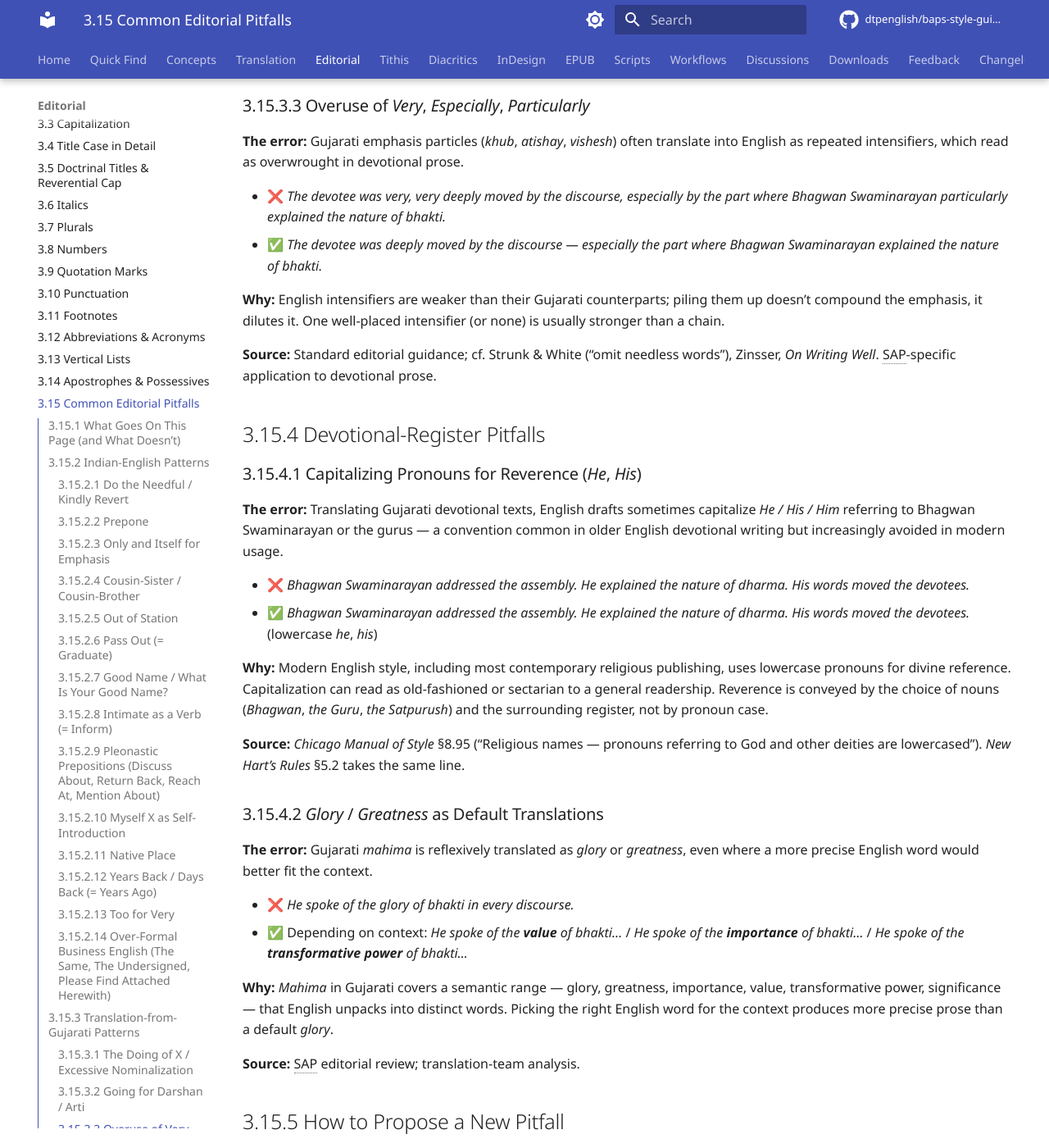
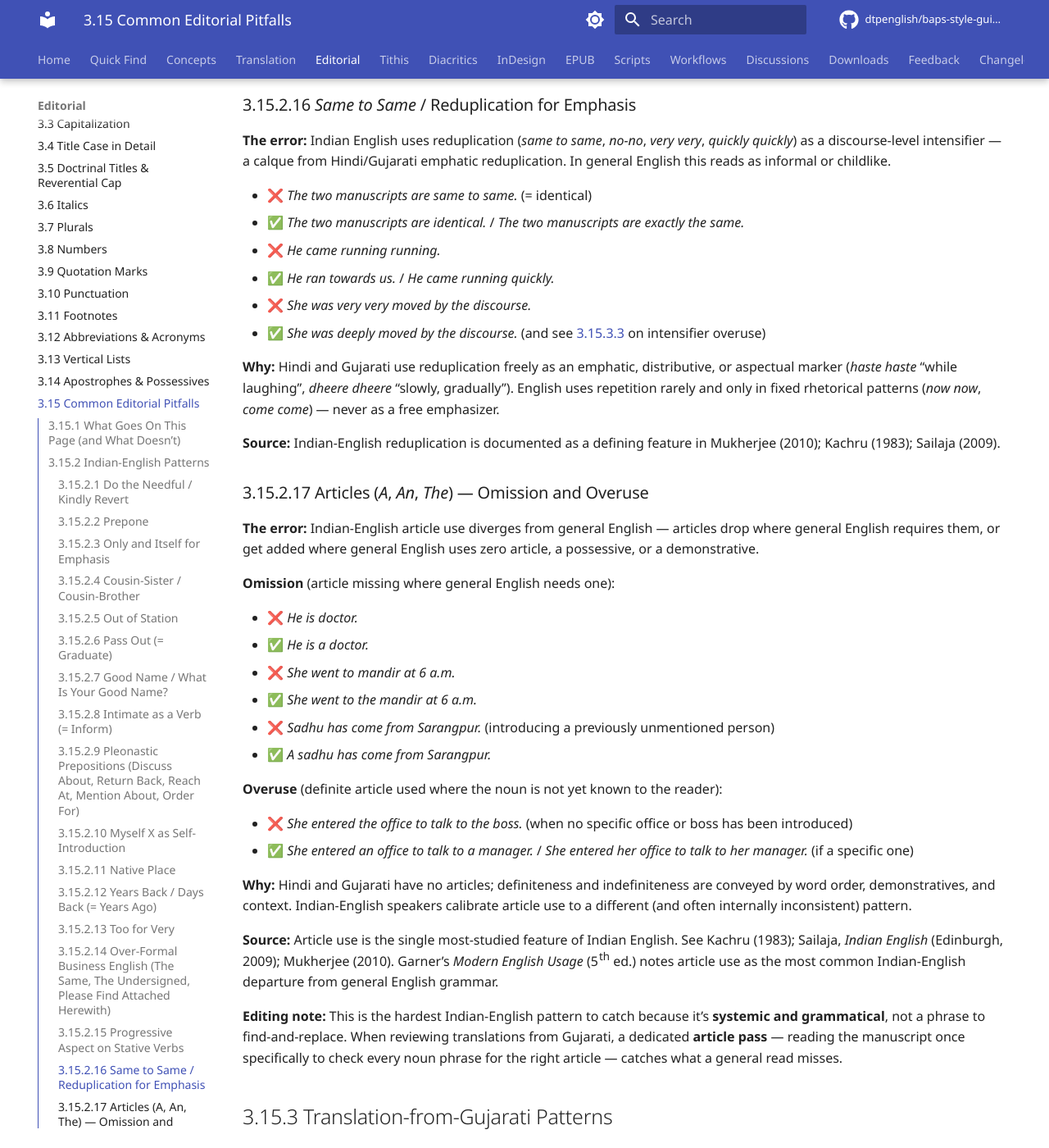
Before and after one commit to dtpenglish/baps-style-guide, an MkDocs documentation site: the page built from docs/editorial/pitfalls.md, in a window 1280 px wide and 1400 px high, scrolled down 6757 px. Shown: the whole window at 82% size. Built offline with MkDocs 1.6.1 and Material for MkDocs 9.7.7, drawn with Linux system fonts in a browser that asks for light colours; comment, search, counter and statistics services are not loaded; the version menu is left out; some of the changed text lies outside the part shown.

Commit message:
3.15.2: add four more Indian-English patterns
- 3.15.2.9 (existing) gains 'order for' as another pleonastic
  preposition example.
- 3.15.2.15 Progressive aspect on stative verbs (I am
  understanding, He is having two brothers) -- Kachru, Sailaja,
  Mukherjee, Garner.
- 3.15.2.16 'Same to same' / reduplication for emphasis (calque
  from Hindi/Gujarati emphatic reduplication) -- Kachru,
  Mukherjee, Sailaja.
- 3.15.2.17 Article use (omission and overuse) -- the most-studied
  Indian-English feature; hardest to catch because it's systemic
  rather than lexical. Includes the recommendation to do a
  dedicated article pass when reviewing translations from Gujarati.

Quick Find gets four new entries (A: articles, P: progressive +
updated pleonastic anchor, S: same to same).

Indian-English Patterns now has 17 items in total.

```diff
--- a/docs/editorial/pitfalls.md
+++ b/docs/editorial/pitfalls.md
@@ -104,7 +104,7 @@ If a candidate fails any of the above, raise it at the next editorial review mee
 
 **Source:** OED entry for *intimate* (v.), sense 2, "to make known formally, announce; to notify": now chiefly formal or in Indian English.
 
-### 3.15.2.9 Pleonastic Prepositions (*Discuss About*, *Return Back*, *Reach At*, *Mention About*)
+### 3.15.2.9 Pleonastic Prepositions (*Discuss About*, *Return Back*, *Reach At*, *Mention About*, *Order For*)
 **The error:** Indian English routinely adds prepositions to verbs that don't need them.
 
 - ❌ *We discussed about the new project.*
@@ -115,6 +115,8 @@ If a candidate fails any of the above, raise it at the next editorial review mee
 - ✅ *We reached the venue by 9 a.m.* / *We arrived at the venue by 9 a.m.*
 - ❌ *He mentioned about the discourse.*
 - ✅ *He mentioned the discourse.*
+- ❌ *I ordered for two copies of the book.*
+- ✅ *I ordered two copies of the book.* (*ordered for* is fine when *for* introduces a beneficiary — *I ordered for him*, *I placed an order for two copies* — but not before a direct object.)
 
 **Why:** These verbs are already transitive or already directional; the added preposition is redundant. The redundancy is strongly established in Indian English but flagged as nonstandard by all major usage guides.
 
@@ -176,6 +178,61 @@ If a candidate fails any of the above, raise it at the next editorial review mee
 **Why:** These constructions are residues of nineteenth-century British administrative English, preserved in Indian official, legal, and business writing. They survive in some legal contexts but are replaced in modern English by direct phrasing.
 
 **Source:** *Plain English Campaign* style guides (UK); GOV.UK style guide. The *Hindu* style guide treats these as forms to avoid in news writing.
+
+### 3.15.2.15 Progressive Aspect on Stative Verbs
+**The error:** Indian English freely uses the *-ing* (progressive) form with **stative** verbs — verbs that describe ongoing states rather than actions: *know*, *understand*, *believe*, *want*, *mean*, *prefer*, *contain*, *possess*, *deserve*, *recognize*, and *have* in the sense of possession.
+
+- ❌ *I am understanding the discourse.*
+- ✅ *I understand the discourse.*
+- ❌ *He is having two brothers.* (sense: possession)
+- ✅ *He has two brothers.*
+- ❌ *We are knowing him for many years.*
+- ✅ *We have known him for many years.*
+- ❌ *She is believing in the guru's words.*
+- ✅ *She believes in the guru's words.*
+
+**Why:** Hindi and Gujarati don't make the stative/dynamic distinction English does — the same verbal form covers both. Indian English calques the source-language pattern, extending the English progressive to verbs that general English keeps in the simple present.
+
+**Source:** B. B. Kachru, *The Indianization of English* (1983); a defining feature of Indian English noted in Sailaja, *Indian English* (Edinburgh, 2009) and Mukherjee (2010). Garner's *Modern English Usage* (5th ed.) flags the conflict.
+
+**Note:** *Having* in the sense of "experiencing" or "consuming" is fine in general English (*I am having lunch*, *She is having a difficult time*). The pitfall is specifically the **possessive** sense.
+
+### 3.15.2.16 *Same to Same* / Reduplication for Emphasis
+**The error:** Indian English uses reduplication (*same to same*, *no-no*, *very very*, *quickly quickly*) as a discourse-level intensifier — a calque from Hindi/Gujarati emphatic reduplication. In general English this reads as informal or childlike.
+
+- ❌ *The two manuscripts are same to same.* (= identical)
+- ✅ *The two manuscripts are identical.* / *The two manuscripts are exactly the same.*
+- ❌ *He came running running.*
+- ✅ *He ran towards us.* / *He came running quickly.*
+- ❌ *She was very very moved by the discourse.*
+- ✅ *She was deeply moved by the discourse.* (and see [3.15.3.3](#31533-overuse-of-very-especially-particularly) on intensifier overuse)
+
+**Why:** Hindi and Gujarati use reduplication freely as an emphatic, distributive, or aspectual marker (*haste haste* "while laughing", *dheere dheere* "slowly, gradually"). English uses repetition rarely and only in fixed rhetorical patterns (*now now*, *come come*) — never as a free emphasizer.
+
+**Source:** Indian-English reduplication is documented as a defining feature in Mukherjee (2010); Kachru (1983); Sailaja (2009).
+
+### 3.15.2.17 Articles (*A*, *An*, *The*) — Omission and Overuse
+**The error:** Indian-English article use diverges from general English — articles drop where general English requires them, or get added where general English uses zero article, a possessive, or a demonstrative.
+
+**Omission** (article missing where general English needs one):
+
+- ❌ *He is doctor.*
+- ✅ *He is a doctor.*
+- ❌ *She went to mandir at 6 a.m.*
+- ✅ *She went to the mandir at 6 a.m.*
+- ❌ *Sadhu has come from Sarangpur.* (introducing a previously unmentioned person)
+- ✅ *A sadhu has come from Sarangpur.*
+
+**Overuse** (definite article used where the noun is not yet known to the reader):
+
+- ❌ *She entered the office to talk to the boss.* (when no specific office or boss has been introduced)
+- ✅ *She entered an office to talk to a manager.* / *She entered her office to talk to her manager.* (if a specific one)
+
+**Why:** Hindi and Gujarati have no articles; definiteness and indefiniteness are conveyed by word order, demonstratives, and context. Indian-English speakers calibrate article use to a different (and often internally inconsistent) pattern.
+
+**Source:** Article use is the single most-studied feature of Indian English. See Kachru (1983); Sailaja, *Indian English* (Edinburgh, 2009); Mukherjee (2010). Garner's *Modern English Usage* (5th ed.) notes article use as the most common Indian-English departure from general English grammar.
+
+**Editing note:** This is the hardest Indian-English pattern to catch because it's **systemic and grammatical**, not a phrase to find-and-replace. When reviewing translations from Gujarati, a dedicated **article pass** — reading the manuscript once specifically to check every noun phrase for the right article — catches what a general read misses.
 
 ## 3.15.3 Translation-from-Gujarati Patterns
 
```
Also changed, not shown: docs/quick-find.md (+5 -2 lines).
